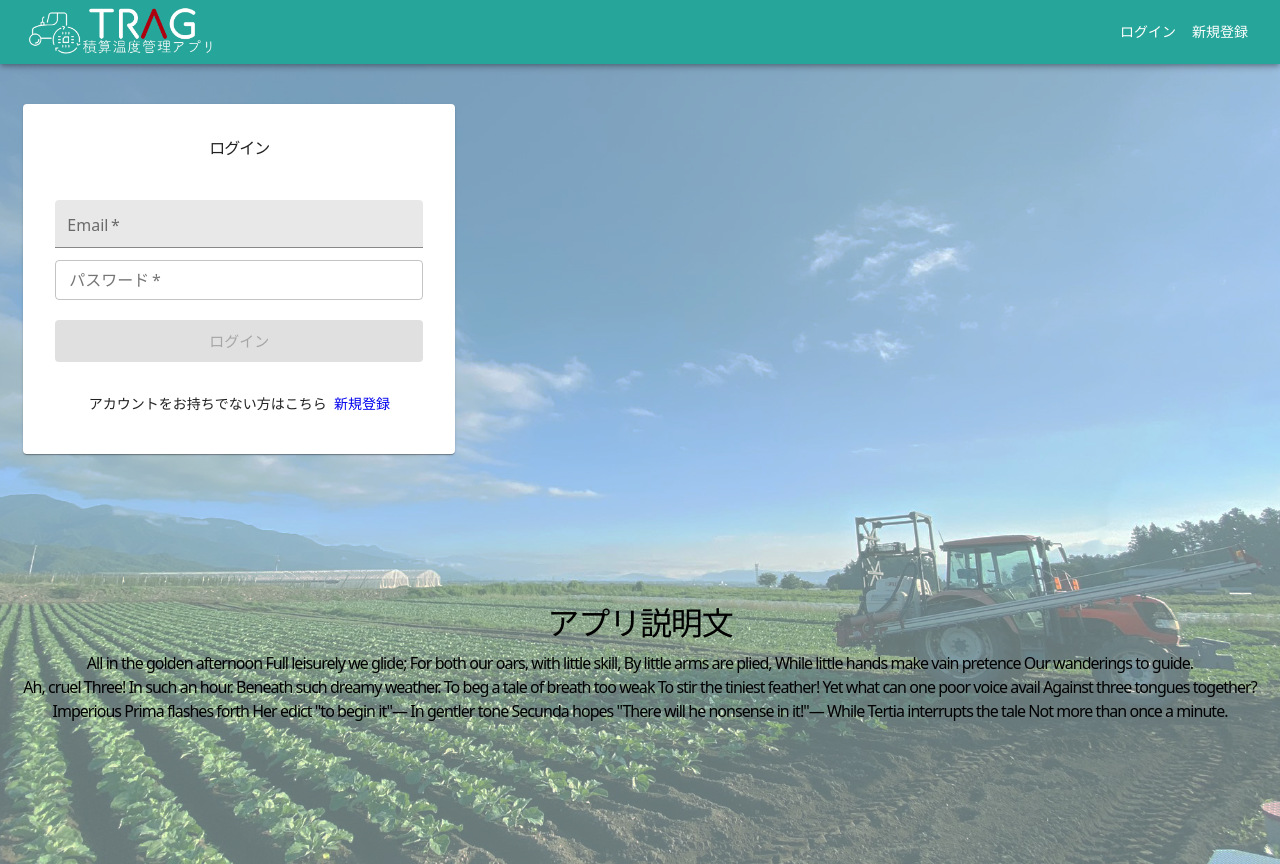
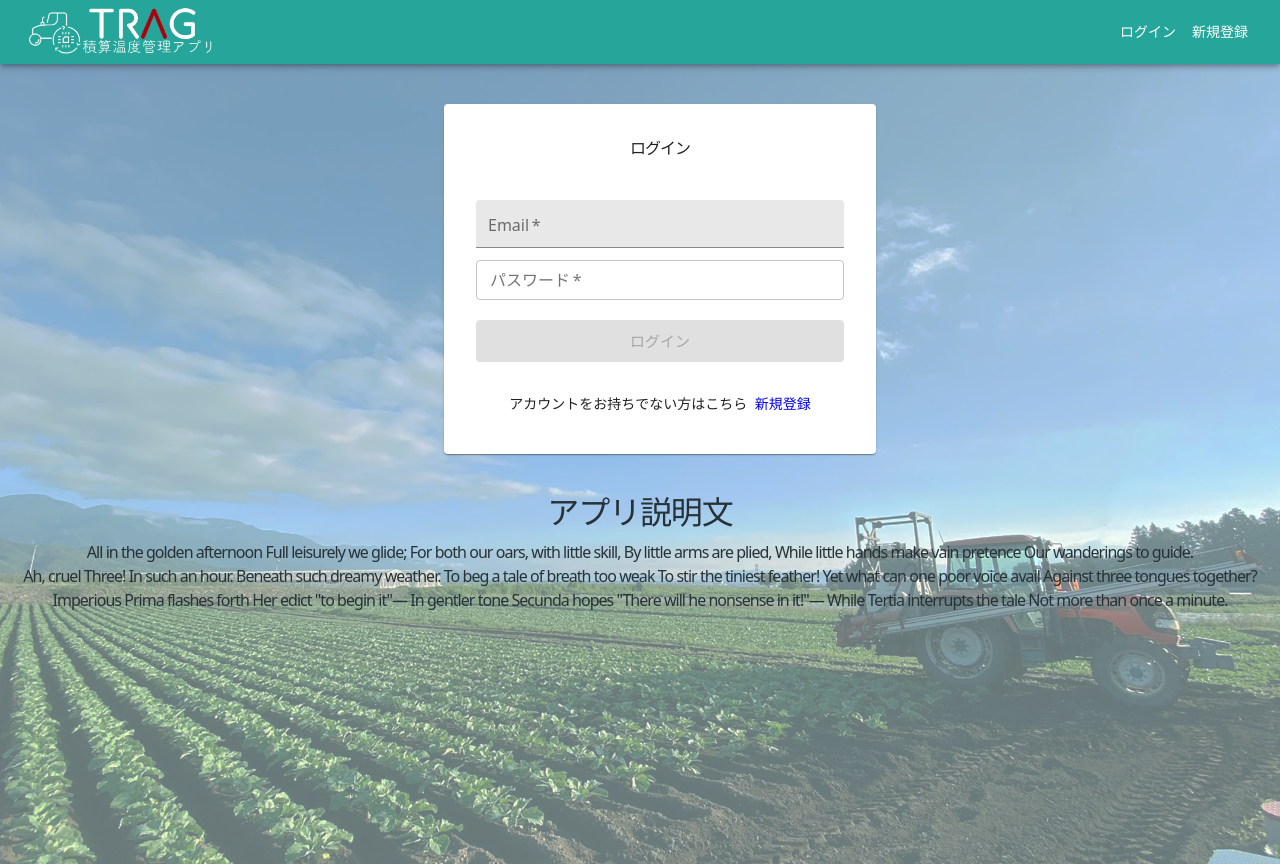
Before and after one commit to zuuumiii/spa-app, a React (Create React App) app in the folder frontend/: page /signin in a window 1280 px wide. Built offline with nearby package versions, Linux system fonts and the light colour scheme; what axios-case-converter would draw is missing.

Commit message:
トップページの配置改良。スクロールの不具合修正

```diff
--- a/frontend/src/components/layouts/CommonLayout.tsx
+++ b/frontend/src/components/layouts/CommonLayout.tsx
@@ -9,12 +9,15 @@ import { ThemeProvider } from "@material-ui/styles";
 import Header from "components/layouts/Header";
 
 const useStyles = makeStyles(() => ({
-  container: { marginTop: 64 },
+  container: {
+    marginTop: 64,
+  },
   itemCenter: {
     display: "grid",
-    justifyContent: "center",
+    justifyItems: "center",
     alignItems: "center",
   },
+  item: {},
 }));
 
 const theme = createMuiTheme({
@@ -80,11 +83,11 @@ const CommonLayout = ({ children }: CommonLayoutProps) => {
           <Header />
         </header>
         <main>
-          <Container className={classes.container}>
-            <Grid container className={classes.itemCenter}>
-              <Grid item>{children}</Grid>
+          <div className={classes.container}>
+            <Grid item className={classes.itemCenter}>
+              {children}
             </Grid>
-          </Container>
+          </div>
         </main>
       </ThemeProvider>
     </>
--- a/frontend/src/components/pages/Home.tsx
+++ b/frontend/src/components/pages/Home.tsx
@@ -12,16 +12,17 @@ const useStyles = makeStyles((theme: Theme) => ({
   topWrapper: {
     display: "flex",
     justifyContent: "space-around",
-    margin: theme.spacing(2, 0, 0, 8),
+    alignItems: "center",
+    margin: theme.spacing(4, 0, 0, 8),
   },
   createBtn: {
     width: 220,
-    height: 50,
+    height: 40,
     "&:hover": {
       backgroundColor: "#b2dfdb",
     },
   },
-  blockName: {},
+  blockName: { marginLeft: 400 },
 }));
 
 const Home: React.FC = () => {
--- a/frontend/src/components/pages/SignIn.tsx
+++ b/frontend/src/components/pages/SignIn.tsx
@@ -31,6 +31,7 @@ const useStyles = makeStyles((theme: Theme) => ({
   },
   card: {
     marginTop: theme.spacing(5),
+    marginLeft: theme.spacing(5),
     padding: theme.spacing(2),
     maxWidth: 400,
   },
@@ -41,21 +42,21 @@ const useStyles = makeStyles((theme: Theme) => ({
     textDecoration: "none",
   },
   background: {
-    float: "none",
     height: "100vh",
     width: "100vw",
     backgroundImage: `url(${BackgroundImage})`,
     backgroundPosition: "center center",
     backgroundSize: "cover",
     backgroundRepeat: "no-repeat",
-    display: "grid",
-    justifyContent: "center",
+    display: "flex",
+    alignItems: "center",
     flexDirection: "column",
     backgroundColor: "rgba(173, 200, 200, 0.6)",
     backgroundBlendMode: "lighten",
   },
   desc: {
     textAlign: "center",
+    marginTop: 30,
   },
 }));
 
@@ -153,18 +154,20 @@ const SignIn: React.FC = () => {
         </Card>
       </form>
       <div className={classes.desc}>
-        <Typography variant="h1">アプリ説明文</Typography>
-        <Typography variant="h5">
+        <Typography variant="h1" style={{ color: "#263238" }}>
+          アプリ説明文
+        </Typography>
+        <Typography variant="h5" style={{ color: "#263238" }}>
           All in the golden afternoon Full leisurely we glide; For both our
           oars, with little skill, By little arms are plied, While little hands
           make vain pretence Our wanderings to guide.
         </Typography>
-        <Typography variant="h5">
+        <Typography variant="h5" style={{ color: "#263238" }}>
           Ah, cruel Three! In such an hour. Beneath such dreamy weather. To beg
           a tale of breath too weak To stir the tiniest feather! Yet what can
           one poor voice avail Against three tongues together?
         </Typography>
-        <Typography variant="h5">
+        <Typography variant="h5" style={{ color: "#263238" }}>
           Imperious Prima flashes forth Her edict "to begin it"— In gentler tone
           Secunda hopes "There will he nonsense in it!"— While Tertia interrupts
           the tale Not more than once a minute.
--- a/frontend/src/lib/api/client.ts
+++ b/frontend/src/lib/api/client.ts
@@ -10,7 +10,7 @@ const options = {
 
 const client = applyCaseMiddleware(
   axios.create({
-    baseURL: "http://54.249.116.120:3001/api/v1",
+    baseURL: "http://localhost:3001/api/v1",
   }),
   options
 );
```
Also changed, not shown: frontend/src/images/background.jpg.
